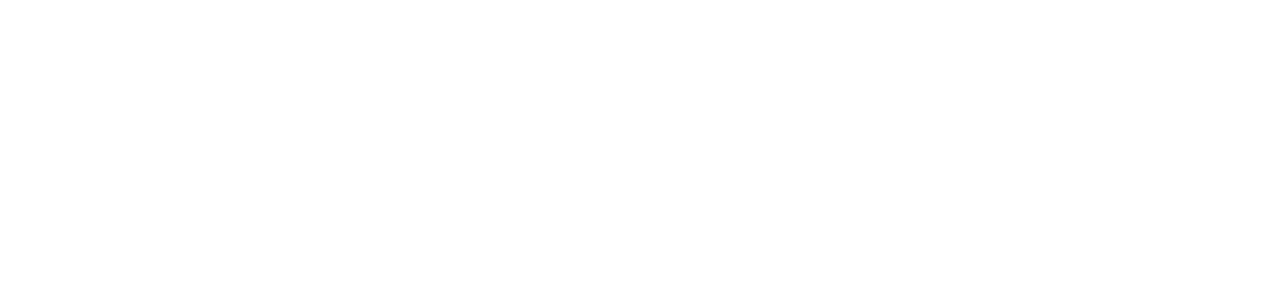
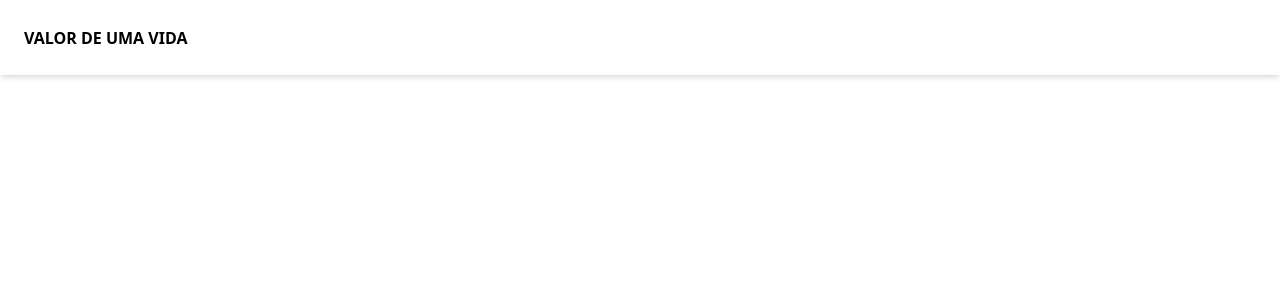
Before and after one commit to DavidSantos5992/valor-de-uma-vida, a Next.js app: page / in a window 1280 px wide. Shown: the top 300 px of the page. Built offline with nearby package versions, Linux system fonts and the light colour scheme.

Commit message:
criação header

```diff
--- a/src/app/globals.css
+++ b/src/app/globals.css
@@ -1,3 +1,5 @@
 @tailwind base;
 @tailwind components;
 @tailwind utilities;
+
+@import url('https://fonts.cdnfonts.com/css/open-sans');
--- a/src/app/layout.js
+++ b/src/app/layout.js
@@ -1,4 +1,5 @@
 import './globals.css'
+import Header from "@/components/Header"
 
 export const metadata = {
   title: 'Valor de uma vida',
@@ -8,7 +9,12 @@
 export default function RootLayout({ children }) {
   return (
     <html lang="pt-br">
-      <body>{children}</body>
+      <body>
+        <Header />
+
+        {children}
+
+      </body>
     </html>
   )
 }
--- a/src/components/Header/index.jsx
+++ b/src/components/Header/index.jsx
@@ -3,8 +3,8 @@
 export default function Header() {
 
     return(
-        <header>
-
+        <header className='w-full h-[75px] flex items-center bg-white shadow-md font-bold font-sans uppercase box-border pl-[24px] pr-[24px] '>
+            <h1>valor de uma vida</h1>
         </header>
     )
 }
--- a/tailwind.config.js
+++ b/tailwind.config.js
@@ -7,6 +7,7 @@
   ],
   theme: {
     extend: {
+
       backgroundImage: {
         'gradient-radial': 'radial-gradient(var(--tw-gradient-stops))',
         'gradient-conic':
```
Also changed, not shown: src/app/page.js (line endings or trailing spaces).
